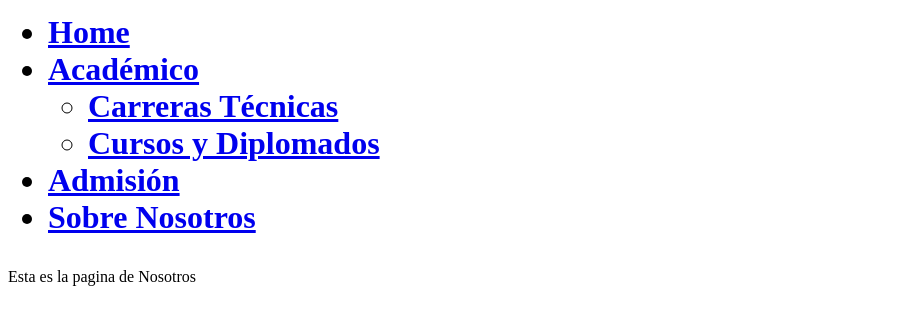
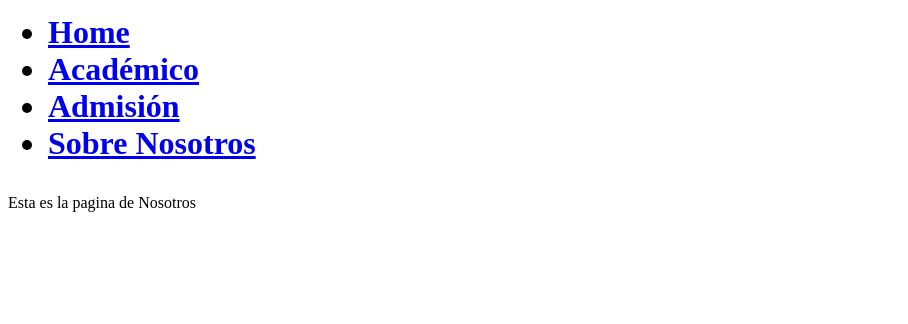
Before and after one commit to etv18/Practica-HTML, a plain HTML site: page SubPages/nosotros.html in a window 1280 px wide. Shown: the part 190-514 px from the top of the page, without its empty margins (0-908 px from the left). Drawn offline with Linux system fonts and the light colour scheme.

```diff
--- a/SubPages/nosotros.html
+++ b/SubPages/nosotros.html
@@ -14,10 +14,7 @@
             <ul>
                 <li><a href="../index.html">Home</a></li>
                 <li><a href="academico.html">Académico</a></li>
-                <ul>
-                    <li><a href="sp_academico/carrerasTecnicoSuperior.html">Carreras Técnicas</a></li>
-                    <li><a href="sp_academico/cursosYdiplomados.html">Cursos y Diplomados</a></li>
-                </ul>
+
                 <li><a href="admimision.html">Admisión</a></li>
                 <li><a href="nosotros.html">Sobre Nosotros</a></li>
             </ul>
```
Also changed, not shown: SubPages/admimision.html (+1 -4 lines), SubPages/sp_academico/cursosYdiplomados.html (+3 -0 lines), index.html (+1 -4 lines), SubPages/sp_academico/sp_CursosDiplomados/diplomados.html (deleted).
